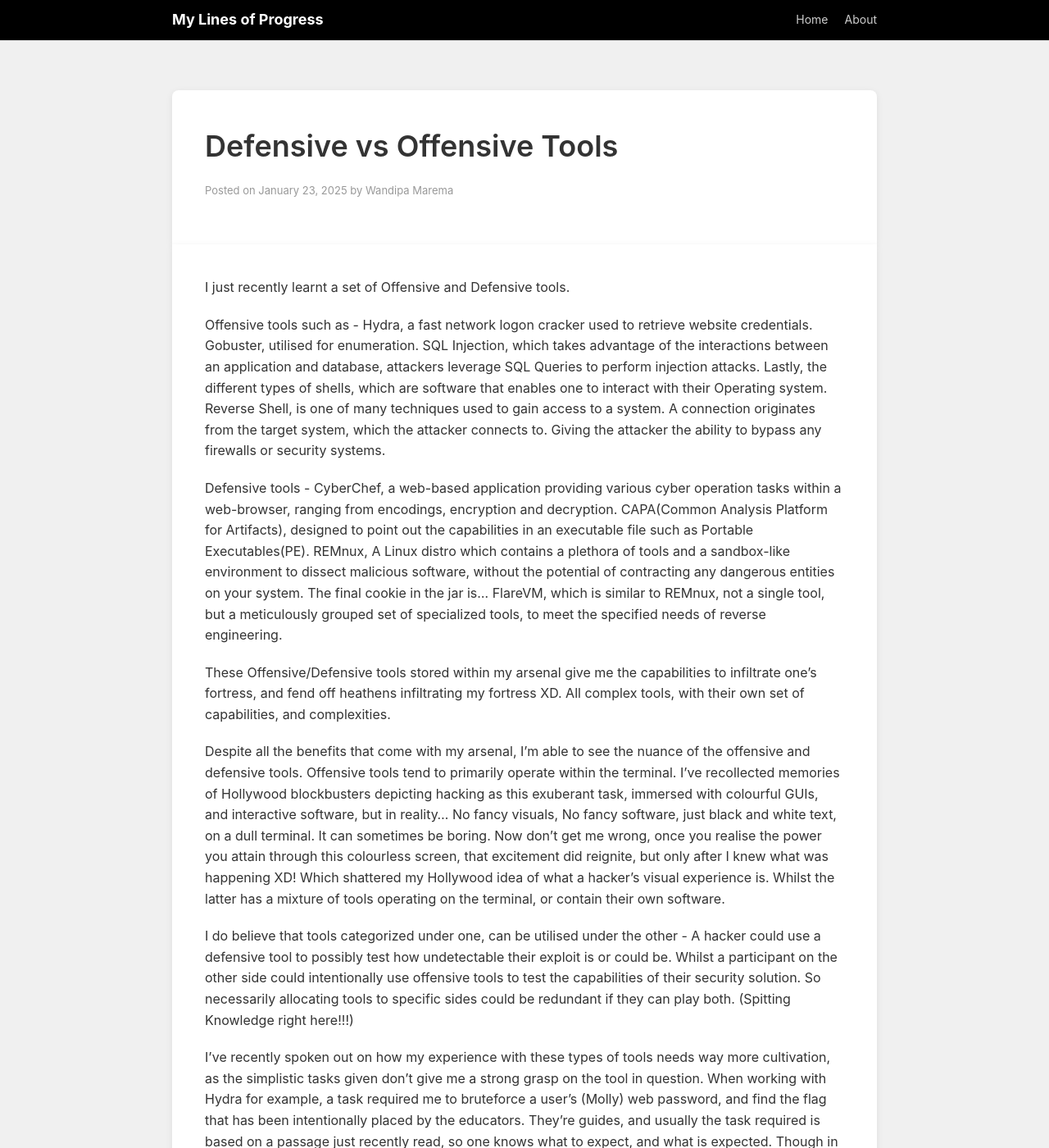
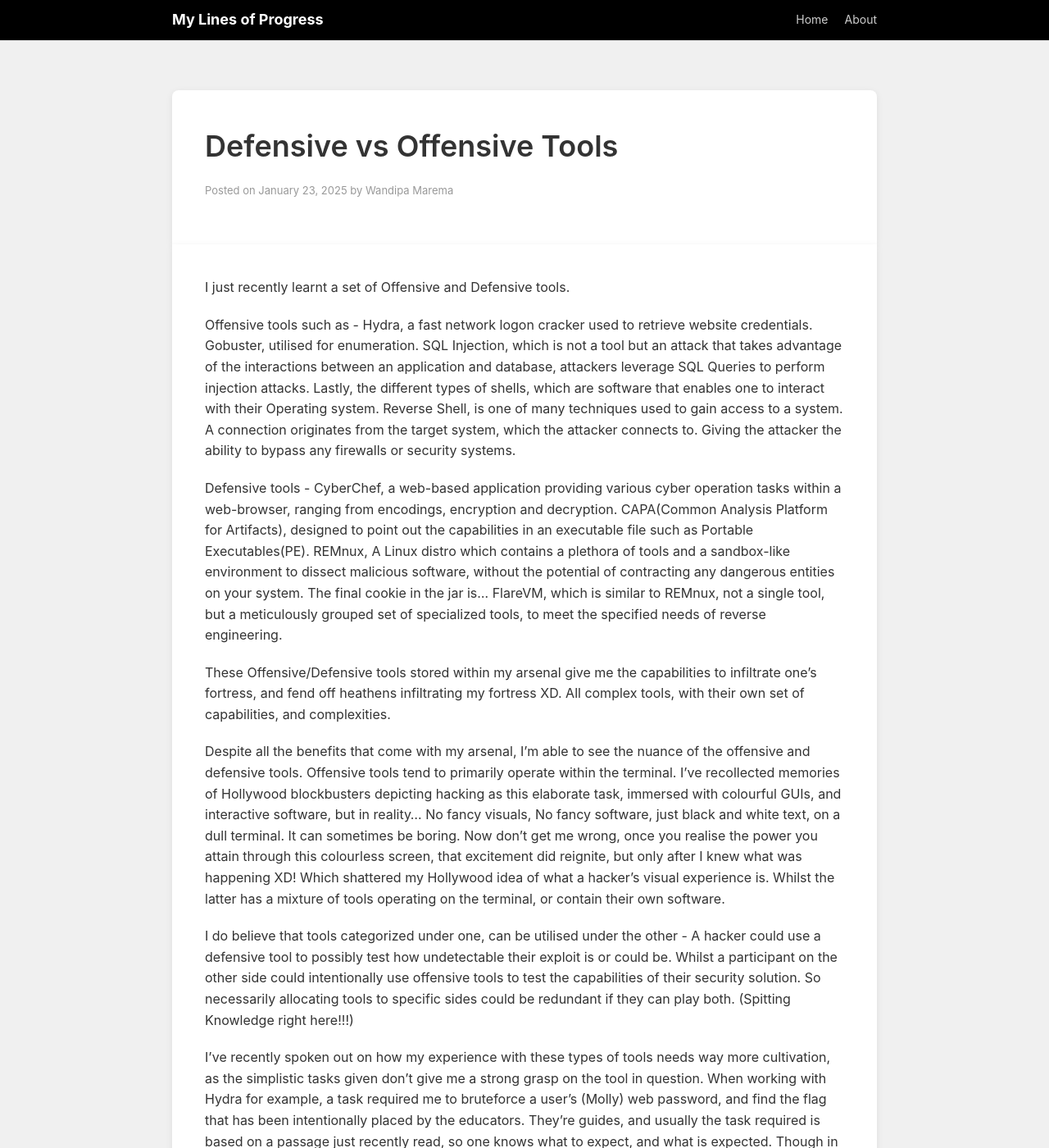
Before and after one commit to 1neWrld/1neWrld.github.io, a Jekyll site: the page built from _posts/2026-01-23-Defensive-vs-Offensive-Tools.md, in a window 1280 px wide and 1400 px high. Shown: the whole window at 82% size. Built offline with Jekyll 4.4.1, drawn with Linux system fonts in a browser that asks for light colours; some of the changed lines change nothing that is shown; some of the changed text lies outside the part shown.

Commit message:
Refine descriptions of offensive and defensive tools
Clarified the distinction between offensive tools and SQL Injection. Enhanced descriptions of tools and emphasized the need for practical experience in cybersecurity.

```diff
--- a/_posts/2026-01-23-Defensive-vs-Offensive-Tools.md
+++ b/_posts/2026-01-23-Defensive-vs-Offensive-Tools.md
@@ -7,16 +7,18 @@
 
 I just recently learnt a set of Offensive and Defensive tools.
 
-Offensive tools such as - Hydra, a fast network logon cracker used to retrieve website credentials. Gobuster, utilised for enumeration. SQL Injection, which takes advantage of the interactions between an application and database, attackers leverage SQL Queries to perform injection attacks. Lastly, the different types of shells, which are software that enables one to interact with their Operating system. Reverse Shell, is one of many techniques used to gain access to a system. A connection originates from the target system, which the attacker connects to. Giving the attacker the ability to bypass any firewalls or security systems.
+Offensive tools such as - Hydra, a fast network logon cracker used to retrieve website credentials. Gobuster, utilised for enumeration. SQL Injection, which is not a tool but an attack that takes advantage of the interactions between an application and database, attackers leverage SQL Queries to perform injection attacks. Lastly, the different types of shells, which are software that enables one to interact with their Operating system. Reverse Shell, is one of many techniques used to gain access to a system. A connection originates from the target system, which the attacker connects to. Giving the attacker the ability to bypass any firewalls or security systems.
 
 Defensive tools - CyberChef, a web-based application providing various cyber operation tasks within a web-browser, ranging from encodings, encryption and decryption. CAPA(Common Analysis Platform for Artifacts), designed to point out the capabilities in an executable file such as Portable Executables(PE). REMnux, A Linux distro which contains a plethora of tools and a sandbox-like environment to dissect malicious software, without the potential of contracting any dangerous entities on your system. The final cookie in the jar is... FlareVM, which is similar to REMnux, not a single tool, but a meticulously grouped set of specialized tools, to meet the specified needs of reverse engineering.
 
 These Offensive/Defensive tools stored within my arsenal give me the capabilities to infiltrate one's fortress, and fend off heathens infiltrating my fortress XD. All complex tools, with their own set of capabilities, and complexities.
 
-Despite all the benefits that come with my arsenal, I'm able to see the nuance of the offensive and defensive tools. Offensive tools tend to primarily operate within the terminal. I've recollected memories of Hollywood blockbusters depicting hacking as this exuberant task, immersed with colourful GUIs, and interactive software, but in reality... No fancy visuals, No fancy software, just black and white text, on a dull terminal. It can sometimes be boring. Now don't get me wrong, once you realise the power you attain through this colourless screen, that excitement did reignite, but only after I knew what was happening XD! Which shattered my Hollywood idea of what a hacker's visual experience is. Whilst the latter has a mixture of tools operating on the terminal, or contain their own software.
+Despite all the benefits that come with my arsenal, I'm able to see the nuance of the offensive and defensive tools. Offensive tools tend to primarily operate within the terminal. I've recollected memories of Hollywood blockbusters depicting hacking as this elaborate task, immersed with colourful GUIs, and interactive software, but in reality... No fancy visuals, No fancy software, just black and white text, on a dull terminal. It can sometimes be boring. Now don't get me wrong, once you realise the power you attain through this colourless screen, that excitement did reignite, but only after I knew what was happening XD! Which shattered my Hollywood idea of what a hacker's visual experience is. Whilst the latter has a mixture of tools operating on the terminal, or contain their own software.
 
 I do believe that tools categorized under one, can be utilised under the other - A hacker could use a defensive tool to possibly test how undetectable their exploit is or could be. Whilst a participant on the other side could intentionally use offensive tools to test the capabilities of their security solution. So necessarily allocating tools to specific sides could be redundant if they can play both. (Spitting Knowledge right here!!!)
 
-I've recently spoken out on how my experience with these types of tools needs way more cultivation, as the simplistic tasks given don't give me a strong grasp on the tool in question. When working with Hydra for example, a task required me to bruteforce a user's (Molly) web password, and find the flag that has been intentionally placed by the educators. They're guides, and usually the task required is based on a passage just recently read, so one knows what to expect, and what is expected. Though in the real world that's not the case. It's just like programming where one needs to have the essential problem-solving skills to acknowledge when to and when not to - How do I know when to use Hydra, when is it the best time to use Hydra. This cognitive skill is only cultivated through iteration.
+I've recently spoken out on how my experience with these types of tools needs way more cultivation, as the simplistic tasks given don't give me a strong grasp on the tool in question. When working with Hydra for example, a task required me to bruteforce a user's (Molly) web password, and find the flag that has been intentionally placed by the educators. They're guides, and usually the task required is based on a passage just recently read, so one knows what to expect, and what is expected. Though in the real world that's not the case. It's just like programming where one needs to have the essential problem-solving skills to acknowledge when to and when not to - How do I know when to use Hydra, when is it the best time to use Hydra. This cognitive skill is only cultivated through iteration. So finishing each module isn't the end, but the foundation to my constant learning.
 
 I'm almost complete with the cyber security 101 module which is a proud milestone I'm itching to reach. Not only will this instill a sense of pride, I've also gained the necessary knowledge to try the challenges to practice and utilise the skills learnt, and this will be the domain where I will use the tools, to truly understand when and where to use them, when necessary.
+
+The challenges will not tell me how to infiltrate a website, or gain access to a user's credentials. It will just inform me what is expected, and how I get there is up to me, and this is where I'll see if I truly understand what I've learnt.
```
